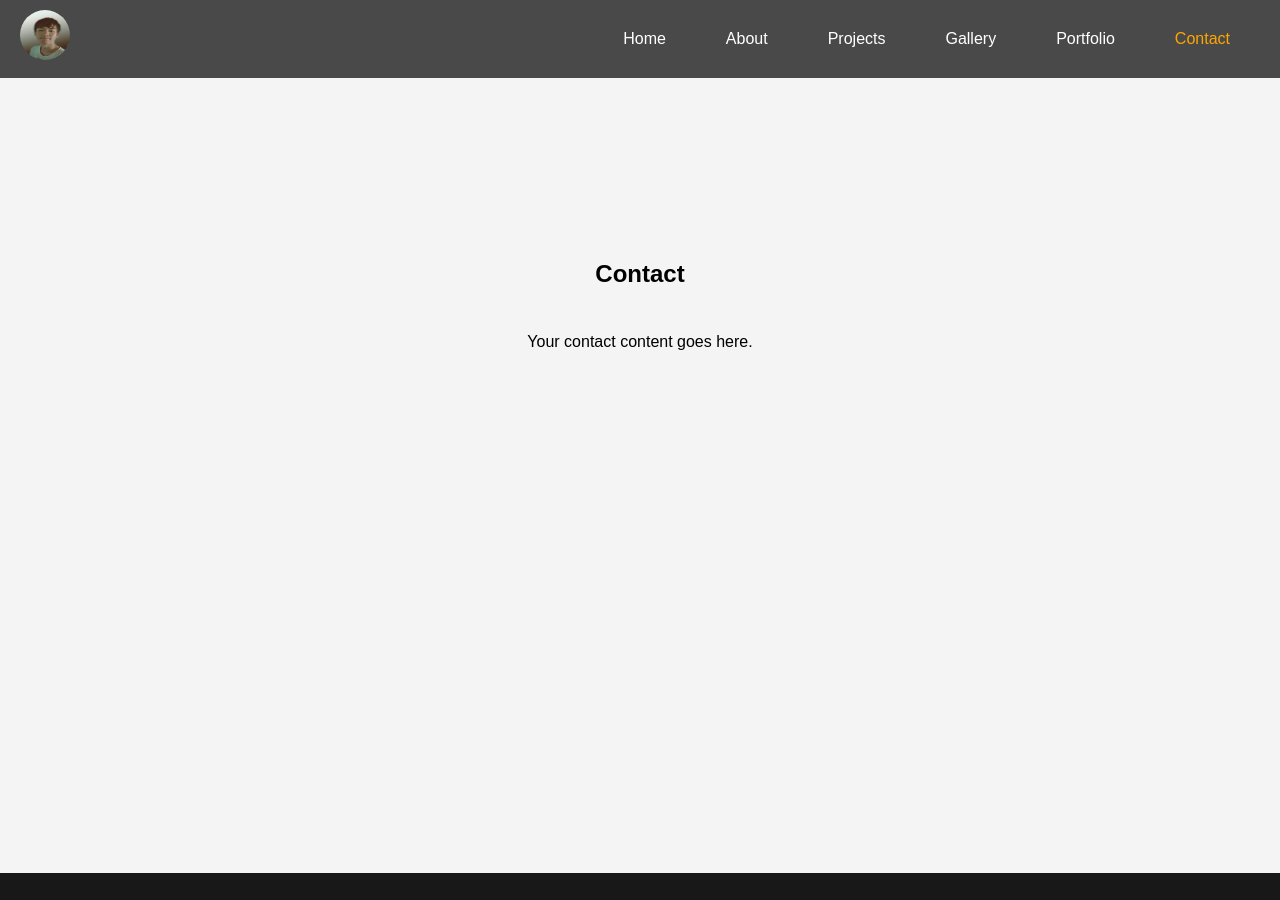
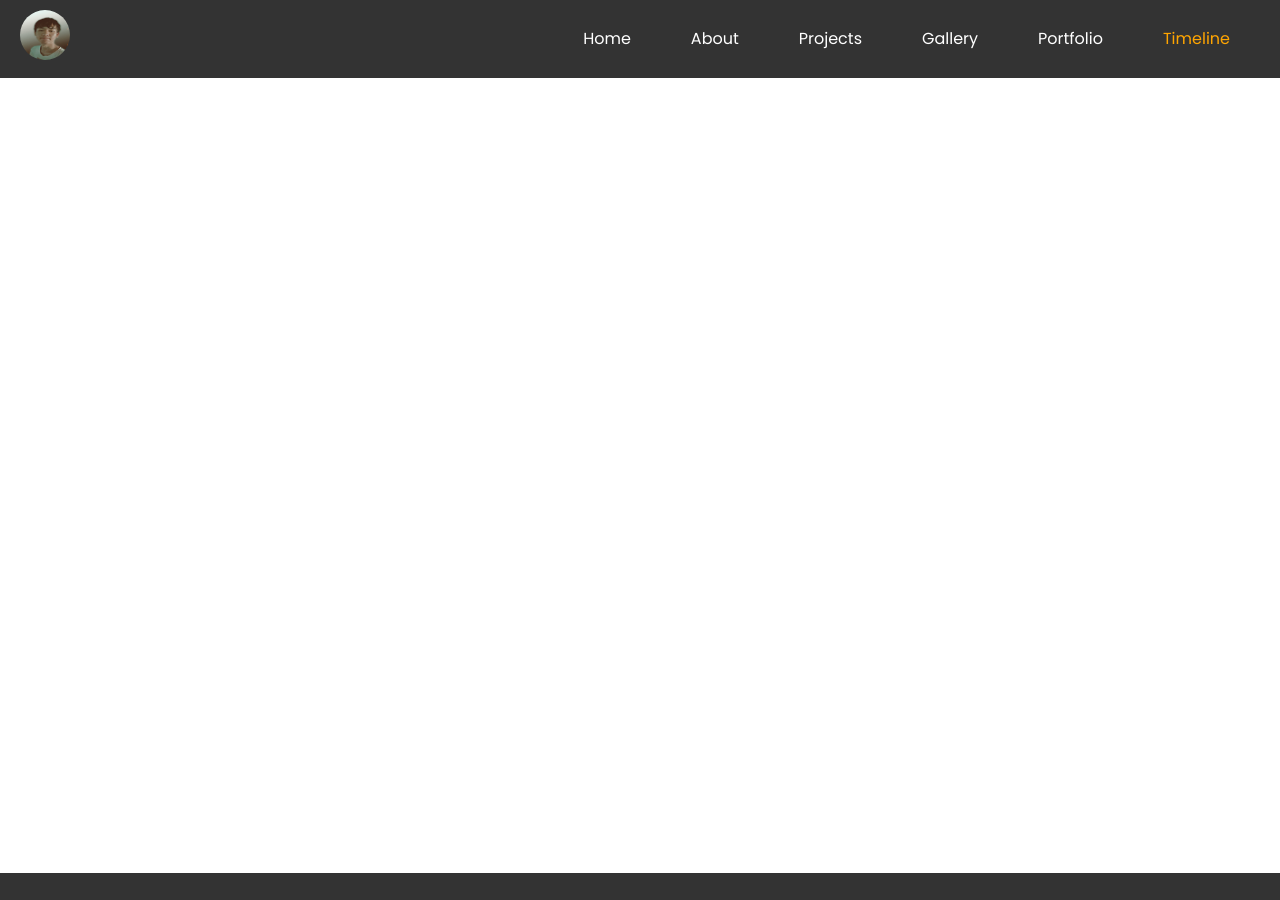
Before and after one commit to Happilli/Happilli.github.io, a Jekyll site: the page built from index.markdown, in a window 1280 px wide and 900 px high, scrolled down 5827 px. Built offline with Jekyll 4.4.1, drawn with Linux system fonts in a browser that asks for light colours.

Commit message:
timeline occupied

```diff
--- a/_layouts/default.html
+++ b/_layouts/default.html
@@ -36,7 +36,7 @@
           <li><a href="#projects">Projects</a></li>
           <li><a href="#gallery">Gallery</a></li>
           <li><a href="#portfolio">Portfolio</a></li>
-          <li><a href="#contact">Contact</a></li>
+          <li><a href="#timeline">Timeline</a></li>
         </ul>
       </nav>
     </header>
--- a/assets/css/portfolio.css
+++ b/assets/css/portfolio.css
@@ -1,8 +1,11 @@
 body {
-  font-family: Arial, sans-serif;
+  font-family: "Poppins", Arial, sans-serif;
   margin: 0;
   padding: 0;
-  background-color: #f4f4f4;
+  background-image: url(../bg.png);
+  background-size: cover;
+  background-position: center;
+  background-repeat: no-repeat;
 }
 
 .skills-timeline {
--- a/assets/styles.css
+++ b/assets/styles.css
@@ -21,7 +21,7 @@ header {
   display: flex;
   justify-content: space-between;
   align-items: center;
-  background-color: rgba(0, 0, 0, 0.7);
+  background-color: rgba(0, 0, 0, 0.8);
   padding: 10px 20px;
   z-index: 1000;
 }
@@ -86,7 +86,7 @@ section {
 }
 
 footer {
-  background-color: rgba(0, 0, 0, 0.9);
+  background-color: rgba(0, 0, 0, 0.8);
   color: white;
   padding: 20px 0;
   text-align: center;
--- a/contact.markdown
+++ /dev/null
@@ -1,5 +0,0 @@
----
-layout: page
-title: contact
-permalink: /contact/
----
--- a/index.markdown
+++ b/index.markdown
@@ -30,7 +30,6 @@ title: Home
     {{ portfolio_content | markdownify }}
 </section>
 
-<section id="contact">
-    <h1>Contact</h1>
-    <p>Your contact content goes here.</p>
+<section id="timeline">
+
 </section>
```
Also changed, not shown: timeline.markdown (added, +9 -0 lines), README.md, assets/bg.png (added), assets/css/projects.css (line endings or trailing spaces), assets/stripped.png (added).
